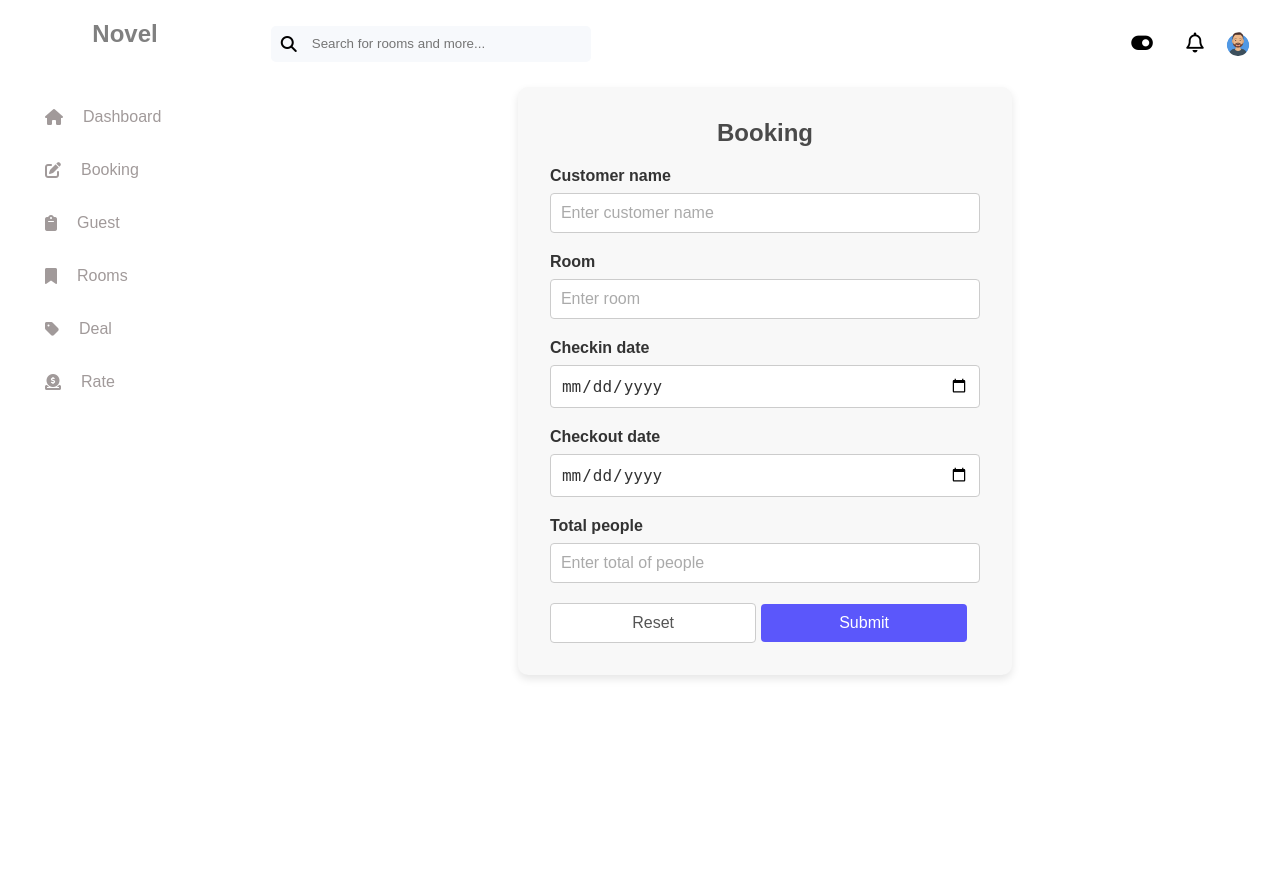
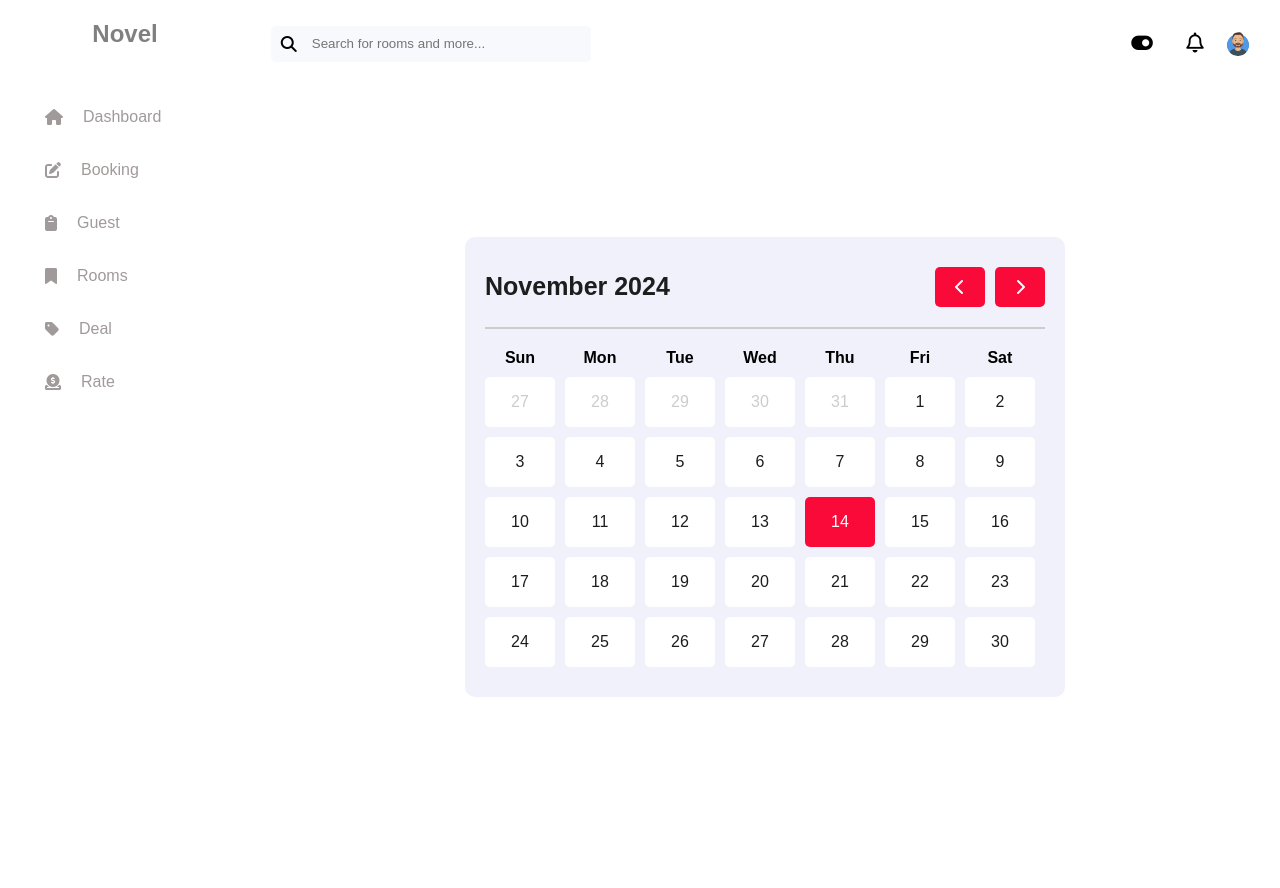
Before and after one commit to thanhdong200425/software-project, a Flask app: page /booking in a window 1280 px wide. Before the commit the page ends 679 px from the top, so only its background shows below. Run offline with Flask 3, Linux system fonts and the light colour scheme; a user stored in the database is signed in; data comes from the database, SQL or seed files in the repository; both versions use the stored data as it was after the commit; some libraries are stand-ins or nearby versions.

Commit message:
update booking

```diff
--- a/app.py
+++ b/app.py
@@ -171,7 +171,10 @@ def index():
 @login_required
 def booking():
     if request.method == "GET":
-        return render_template("booking.html")
+        conn = get_db_connection()
+        available_rooms = conn.execute("SELECT * FROM room WHERE status='available'").fetchall()
+        conn.close()
+        return render_template("booking.html", available_rooms=available_rooms)
 
     customer_name = request.form.get("customer-name")
     customer = is_existing_data("customer", "name", customer_name)
@@ -182,8 +185,8 @@ def booking():
         )
         return redirect("/booking")
 
-    room_name = request.form.get("room")
-    room = is_existing_data("room", "name", room_name)
+    room_id = request.form.get("room_name")
+    room = is_existing_data("room", "room_id", room_id)
     if not room:
         flash(
             "Room name does not exist. Please try to enter another room name", "error"
@@ -218,6 +221,7 @@ def booking():
     return redirect("/booking")
 
 
+
 @app.route("/list_room", methods=["GET"])
 @login_required
 def list_room():
@@ -240,7 +244,7 @@ def list_room():
 @login_required
 def create_room():
     if request.method == "POST":
-        room_name = request.form["name"]
+        room_name = request.form["room_name"]
         room_type = request.form["type"]
         price = request.form["price_per_night"]
         service = request.form["service"]
@@ -255,7 +259,7 @@ def create_room():
         )
         conn.commit()
         conn.close()
-        flash("Room added successfully!")
+        # flash("Room added successfully!")
         return redirect(url_for("list_room"))
 
     return render_template('CRUD_Room/create_room.html')
@@ -295,7 +299,7 @@ def edit_room(room_id):
         )
         conn.commit()
         conn.close()
-        flash("Room updated successfully!")
+        # flash("Room updated successfully!")
         return redirect(url_for("list_room"))
 
     conn.close()
@@ -309,7 +313,7 @@ def delete_room(room_id):
     conn.execute("DELETE FROM room WHERE room_id = ?", (room_id,))
     conn.commit()
     conn.close()
-    flash("Room deleted successfully!")
+    # flash("Room deleted successfully!")
     return redirect(url_for("list_room"))
 
 
--- a/static/css/booking.css
+++ b/static/css/booking.css
@@ -1,20 +1,12 @@
 
-.container {
+/* .container {
     width: 50%;
     padding: 2rem;
     margin: 20px auto;
     border-radius: 10px;
     background-color: #f8f8f8;
     box-shadow: 0 4px 8px rgba(0, 0, 0, 0.1);
-}
-
-
-.container h1 {
-    text-align: center;
-    margin-bottom: 20px;
-    font-size: 24px;
-    color: #4a4a4a;
-}
+} */
 
 
 form label {
@@ -70,25 +62,25 @@ form select {
     margin-bottom: 15px;
 }
 
-.button {
-    width: 48%;
-    padding: 10px;
-    font-size: 16px;
-    cursor: pointer;
-    border: none;
-    border-radius: 4px;
+button[name="booking_hotel"] {
+    background-color: #4CAF50; /* Màu nền xanh lá cây */
+    color: white; /* Màu chữ trắng */
+    padding: 12px 24px; /* Khoảng đệm trong nút */
+    font-size: 16px; /* Kích thước chữ */
+    border: none; /* Bỏ viền */
+    border-radius: 5px; /* Bo tròn các góc */
+    cursor: pointer; /* Con trỏ chuột đổi thành hình bàn tay khi di chuột qua */
+    transition: background-color 0.3s ease; /* Hiệu ứng chuyển màu */
 }
 
-.button.cancel {
-    background-color: #fff;
-    color: #555;
-    border: 1px solid #ccc;
+button[name="booking_hotel"]:hover {
+    background-color: #45a049; /* Màu nền khi hover */
 }
 
-.button.next {
-    background-color: #5b57fb;
-    color: white;
+button[name="booking_hotel"]:active {
+    background-color: #3e8e41; /* Màu nền khi nhấn */
 }
+
 
 
 .button-group {
@@ -209,3 +201,145 @@ input.error-input {
         width: 90%;
     }
 }
+
+/* Calendar */
+
+@import url(https://fonts.googleapis.com/css?family=Poppins:100,100italic,200,200italic,300,300italic,regular,italic,500,500italic,600,600italic,700,700italic,800,800italic,900,900italic);
+:root {
+  --primary-color: #f90a39;
+  --text-color: #1d1d1d;
+  --bg-color: #f1f1fb;
+}
+.calendar_container {
+  width: 100%;
+  min-height: 100vh;
+  display: flex;
+  align-items: center;
+  justify-content: center;
+}
+.calendar {
+  width: 100%;
+  max-width: 600px;
+  padding: 30px 20px;
+  border-radius: 10px;
+  background-color: var(--bg-color);
+}
+.calendar .calendar_header {
+  display: flex;
+  justify-content: space-between;
+  align-items: center;
+  margin-bottom: 20px;
+  padding-bottom: 20px;
+  border-bottom: 2px solid #ccc;
+}
+.calendar .calendar_header .calendar_month {
+  display: flex;
+  align-items: center;
+  font-size: 25px;
+  font-weight: 600;
+  color: var(--text-color);
+}
+.calendar .calendar_header .calendar_btns {
+  display: flex;
+  gap: 10px;
+}
+.calendar .calendar_header .calendar_btns .btn {
+  width: 50px;
+  height: 40px;
+  display: flex;
+  align-items: center;
+  justify-content: center;
+  border-radius: 5px;
+  color: #fff;
+  background-color: var(--primary-color);
+  font-size: 16px;
+  cursor: pointer;
+  transition: all 0.3s;
+}
+.calendar .calendar_header .calendar_btns .btn:hover {
+  background-color: #db0933;
+  transform: scale(1.05);
+}
+.calendar_weekdays {
+  display: flex;
+  gap: 10px;
+  margin-bottom: 10px;
+}
+.calendar_weekdays .day {
+  width: calc(100% / 7 - 10px);
+  text-align: center;
+  font-size: 16px;
+  font-weight: 600;
+}
+.calendar_days {
+  display: flex;
+  flex-wrap: wrap;
+  gap: 10px;
+}
+.calendar_days .day {
+  width: calc(100% / 7 - 10px);
+  height: 50px;
+  display: flex;
+  align-items: center;
+  justify-content: center;
+  border-radius: 5px;
+  font-size: 16px;
+  font-weight: 400;
+  color: var(--text-color);
+  background-color: #fff;
+  transition: all 0.3s;
+}
+.calendar_days .day:not(.next):not(.prev):hover {
+  color: #fff;
+  background-color: var(--primary-color);
+  transform: scale(1.05);
+}
+.calendar_days .day.today {
+  color: #fff;
+  background-color: var(--primary-color);
+}
+.calendar_days .day.next,
+.calendar_days .day.prev {
+  color: #ccc;
+}
+
+
+.modal {
+    display: none; /* Mặc định ẩn modal */
+    position: fixed;
+    z-index: 1;
+    left: 0;
+    top: 0;
+    width: 100%;
+    height: 100%;
+    overflow: auto;
+    background-color: rgba(0, 0, 0, 0.5);
+}
+
+.modal-content {
+    background-color: #fff;
+    margin: 10% auto;
+    padding: 20px;
+    border: 1px solid #888;
+    width: 80%;
+}
+
+.modal-content h1 {
+    text-align: center;
+    color: #5b57fb;
+    margin: 15px;
+}
+
+.close {
+    color: #aaa;
+    float: right;
+    font-size: 28px;
+    font-weight: bold;
+}
+
+.close:hover,
+.close:focus {
+    color: #000;
+    text-decoration: none;
+    cursor: pointer;
+}
--- /dev/null
+++ b/static/js/booking.js
@@ -0,0 +1,149 @@
+const daysContainer = document.querySelector('.calendar_days'),
+    nextBtn = document.querySelector(".next-btn"),
+    prevBtn = document.querySelector(".prev-btn"),
+    month = document.querySelector(".calendar_month"),
+    todayBtn = document.querySelector(".today-btn");
+
+    const bookingModal = document.getElementById("bookingModal");
+    const modalClose = document.querySelector(".close");
+    const checkInDateInput = document.getElementById("modal-check-in-date");
+
+const months = [
+    "January",
+    "February",
+    "March",
+    "April",
+    "May",
+    "June",
+    "July",
+    "August",
+    "September",
+    "October",
+    "November",
+    "December",
+];
+
+const days = ["Sun", "Mon", "Tue", "Wed", "Thu", "Fri", "Sat"];
+
+// lay ngay hien tai
+
+const date = new Date();
+let currentMonth = date.getMonth();
+let currentYear = date.getFullYear();
+
+function renderCalendar() {
+
+    date.setDate(1);
+    const firstDay = new Date(currentYear, currentMonth, 1);
+    const lastDay = new Date(currentYear, currentMonth + 1, 0);
+    const lastDayIndex = lastDay.getDay();
+    const lastDayDate = lastDay.getDate();
+    const prevLastDay = new Date(currentYear, currentMonth, 0);
+    const prevLastDayDate = prevLastDay.getDate();
+    const nextDays = 7 - lastDayIndex - 1;
+
+
+    month.innerHTML = `${months[currentMonth]} ${currentYear}`;
+
+
+    let days = "";
+
+
+    for (let x = firstDay.getDay(); x > 0; x--) {
+        days += `<div class="day prev">${prevLastDayDate - x + 1}</div>`;
+    }
+
+    for (let i = 1; i <= lastDayDate; i++) {
+
+        if (
+            i === new Date().getDate() &&
+            currentMonth === new Date().getMonth() &&
+            currentYear === new Date().getFullYear()
+        ) {
+
+            days += `<div class="day today">${i}</div>`;
+        } else {
+
+            days += `<div class="day ">${i}</div>`;
+        }
+    }
+
+
+    for (let j = 1; j <= nextDays; j++) {
+        days += `<div class="day next">${j}</div>`;
+    }
+
+
+    hideTodayBtn();
+    daysContainer.innerHTML = days;
+    addDayClickEvents();
+}
+
+renderCalendar();
+
+nextBtn.addEventListener("click", () => {
+    currentMonth++;
+    if (currentMonth > 11) {
+        currentMonth = 0;
+        currentYear++;
+    }
+    renderCalendar();
+});
+
+// prev monyh btn
+prevBtn.addEventListener("click", () => {
+    currentMonth--;
+    if (currentMonth < 0) {
+        currentMonth = 11;
+        currentYear--;
+    }
+    renderCalendar();
+});
+
+// go to today
+todayBtn.addEventListener("click", () => {
+    currentMonth = date.getMonth();
+    currentYear = date.getFullYear();
+
+    renderCalendar();
+});
+
+
+function hideTodayBtn() {
+    if (
+        currentMonth === new Date().getMonth() &&
+        currentYear === new Date().getFullYear()
+    ) {
+        todayBtn.style.display = "none";
+    } else {
+        todayBtn.style.display = "flex";
+    }
+}
+
+
+function openBookingModal(selectedDate) {
+    checkInDateInput.value = selectedDate; // Đặt ngày check-in
+    bookingModal.style.display = "block";
+}
+
+// Thêm sự kiện click vào từng ngày
+function addDayClickEvents() {
+    document.querySelectorAll('.calendar_days .day').forEach(day => {
+        day.addEventListener('click', (event) => {
+            const selectedDate = `${currentYear}-${String(currentMonth + 1).padStart(2, '0')}-${String(day.textContent).padStart(2, '0')}`;
+            openBookingModal(selectedDate);
+        });
+    });
+}
+
+
+modalClose.addEventListener("click", () => {
+    bookingModal.style.display = "none";
+});
+
+// Đóng modal khi click ngoài modal
+window.addEventListener("click", (event) => {
+    if (event.target === bookingModal) {
+        bookingModal.style.display = "none";
+    }
+});
--- a/templates/CRUD_Room/create_room.html
+++ b/templates/CRUD_Room/create_room.html
@@ -12,7 +12,7 @@
     <form action="{{ url_for('create_room') }}" method="POST" class="room-form">
         <div class="form-group">
             <label for="name">Room Name:</label>
-            <input type="text" id="name" name="name" required>
+            <input type="text" id="name" name="room_name" required>
         </div>
         <div class="form-group">
             <label for="type">Type:</label>
--- a/templates/booking.html
+++ b/templates/booking.html
@@ -1,14 +1,61 @@
 {% extends "layout.html" %}
 
 {% block stylesheets %}
-    <link rel="stylesheet" href="{{ url_for('static', filename='css/booking.css') }}">
+<link rel="stylesheet" href="{{ url_for('static', filename='css/booking.css') }}">
 {% endblock %}
 
 {% block title %} Booking {% endblock %}
 
 {% block content %}
-    <div class="container">
-        <h1>Booking</h1>
+<!-- <div class="container">
+    <h1>Booking</h1>
+    {% with messages = get_flashed_messages(with_categories=true) %}
+    {% if messages %}
+    <ul class="flashes">
+        {% for category, message in messages %}
+        <li class="{{ category }}">{{ message }}</li>
+        {% endfor %}
+    </ul>
+    {% endif %}
+    {% endwith %}
+</div> -->
+
+
+<div class="calendar_container">
+    <div class="calendar">
+        <div class="calendar_header">
+            <div class="calendar_month"></div>
+            <div class="calendar_btns">
+                <div class="btn today-btn">
+                    <i class="fas fa-calendar-day"></i>
+                </div>
+                <div class="btn prev-btn">
+                    <i class="fas fa-chevron-left"></i>
+                </div>
+                <div class="btn next-btn">
+                    <i class="fas fa-chevron-right"></i>
+                </div>
+            </div>
+        </div>
+        <div class="calendar_weekdays">
+            <div class="day">Sun</div>
+            <div class="day">Mon</div>
+            <div class="day">Tue</div>
+            <div class="day">Wed</div>
+            <div class="day">Thu</div>
+            <div class="day">Fri</div>
+            <div class="day">Sat</div>
+        </div>
+        <div class="calendar_days">
+            <!-- lets add days using js -->
+        </div>
+    </div>
+</div>
+
+<div id="bookingModal" class="modal" style="display: none;">
+    <div class="modal-content">
+        <span class="close">&times;</span>
+        <h1>Đặt phòng</h1>
         {% with messages = get_flashed_messages(with_categories=true) %}
             {% if messages %}
                 <ul class="flashes">
@@ -19,24 +66,30 @@
             {% endif %}
         {% endwith %}
         <form method="post" action="/booking">
-            <label for="customer-name">Customer name</label>
-            <input type="text" id="customer-name" name="customer-name" class="error-input" aria-label="Customer-name"
-                   placeholder="Enter customer name">
+            <label for="modal-customer-name">Customer name</label>
+            <input type="text" id="modal-customer-name" name="customer-name" placeholder="Enter customer name">
 
-            <label for="room">Room</label>
-            <input type="text" id="room" name="room" placeholder="Enter room">
+            <label for="modal-room">Room</label>
+            <select name="room_name" id="modal-room">
+                {% for room in available_rooms %}
+                    <option value="{{ room['room_id'] }}">{{ room['room_name'] }}</option>
+                {% endfor %}
+            </select>
 
-            <label for="check-in-date">Checkin date</label>
-            <input type="date" id="check-in-date" name="check-in-date" placeholder="Select expect checkin date">
+            <label for="modal-check-in-date">Check-in date</label>
+            <input type="date" id="modal-check-in-date" name="check-in-date">
 
-            <label for="check-out-date">Checkout date</label>
-            <input type="date" id="check-out-date" name="check-out-date">
+            <label for="modal-check-out-date">Check-out date</label>
+            <input type="date" id="modal-check-out-date" name="check-out-date">
 
-            <label for="total-people">Total people</label>
-            <input type="number" id="total-people" name="total-people" placeholder="Enter total of people">
+            <label for="modal-total-people">Total people</label>
+            <input type="number" id="modal-total-people" name="total-people" placeholder="Enter total people">
 
-            <button type="reset" class="button cancel">Reset</button>
-            <button type="submit" class="button next">Submit</button>
+            <button name="booking_hotel" type="submit">Book Now</button>
         </form>
     </div>
+</div>
+
+
+<script src="{{ url_for('static', filename='js/booking.js') }}"></script>
 {% endblock %}
```
Also changed, not shown: database/create_tables.sql (+6 -4 lines), hotel1.db, 2 other files.
